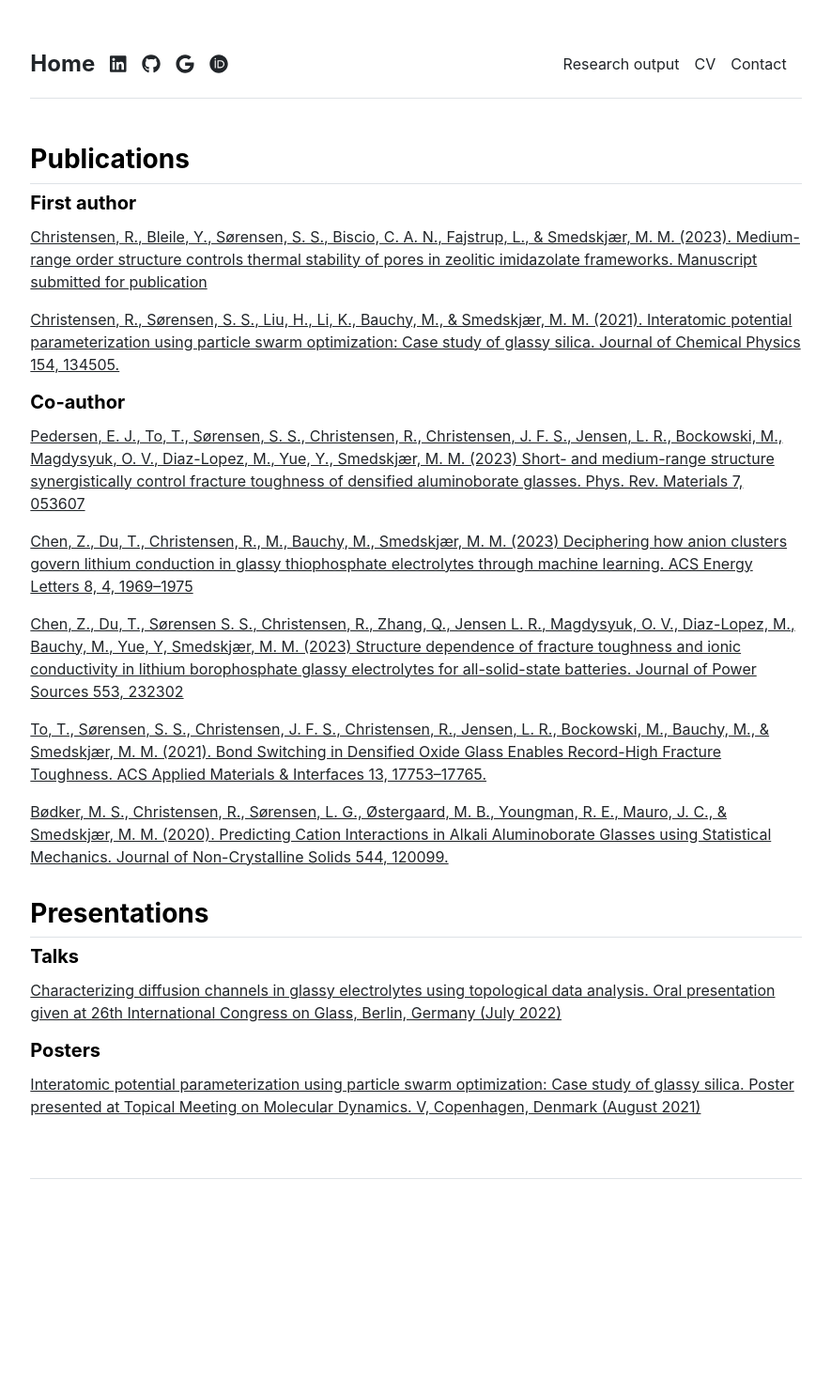
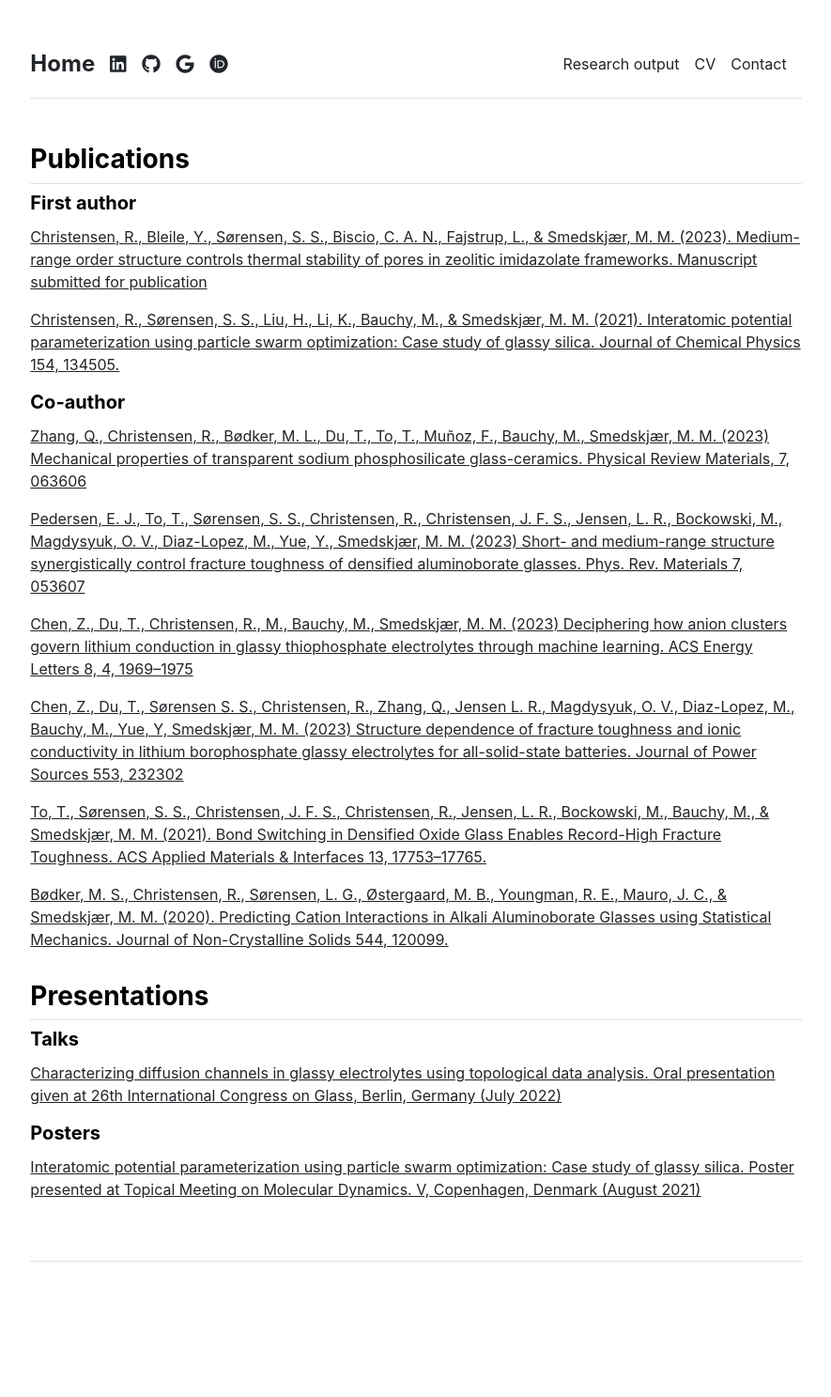
Before and after one commit to R-Chr/R-Chr.github.io, a Jekyll site: the page built from publications.md, in a window 1280 px wide. Shown: the whole page at 94% size, without its empty margins (197-1082 px from the left). Built offline with Jekyll 4.4.1, drawn with Linux system fonts in a browser that asks for light colours; before the commit the page ends 1399 px from its top, so only the background shows below that.

Commit message:
Update publications.yml

```diff
--- a/_data/publications.yml
+++ b/_data/publications.yml
@@ -3,7 +3,13 @@ featured:
 - {name: 'Christensen, R., Sørensen, S. S., Liu, H., Li, K., Bauchy, M., & Smedskjær, M. M. (2021). Interatomic potential parameterization using particle swarm optimization: Case study of glassy silica. Journal of Chemical Physics 154, 134505.', url: 'https://aip.scitation.org/doi/10.1063/5.0041183'}
 
 index:
-- {name: 'Pedersen, E. J., To, T., Sørensen, S. S., Christensen, R., Christensen, J. F. S., Jensen, L. R., Bockowski, M., Magdysyuk, O. V., Diaz-Lopez, M., Yue, Y., Smedskjær, M. M. (2023) Short- and medium-range structure synergistically control fracture toughness of densified aluminoborate glasses. Phys. Rev. Materials 7, 053607', url: 'https://journals.aps.org/prmaterials/abstract/10.1103/PhysRevMaterials.7.053607'}
+- {name: 'Zhang, Q., Christensen, R., Bødker, M. L., Du, T., To, T., Muñoz, F., Bauchy, M., Smedskjær, M. M. (2023)
+Mechanical properties of transparent sodium phosphosilicate glass-ceramics. Physical Review Materials, 7, 063606',
+url: 'https://doi.org/10.1103/PhysRevMaterials.7.063606'}
+- {name: 'Pedersen, E. J., To, T., Sørensen, S. S., Christensen, R., Christensen, J. F. S., Jensen, L. R., Bockowski,
+M., Magdysyuk, O. V., Diaz-Lopez, M., Yue, Y., Smedskjær, M. M. (2023) Short- and medium-range structure synergistically
+control fracture toughness of densified aluminoborate glasses. Phys. Rev. Materials 7, 053607',
+url: 'https://journals.aps.org/prmaterials/abstract/10.1103/PhysRevMaterials.7.053607'}
 - {name: 'Chen, Z., Du, T., Christensen, R., M., Bauchy, M., Smedskjær, M. M. (2023) Deciphering how
 anion clusters govern lithium conduction in glassy thiophosphate electrolytes through machine
 learning. ACS Energy Letters 8, 4, 1969–1975', url: 'https://pubs.acs.org/doi/abs/10.1021/acsenergylett.3c00237'}
```
